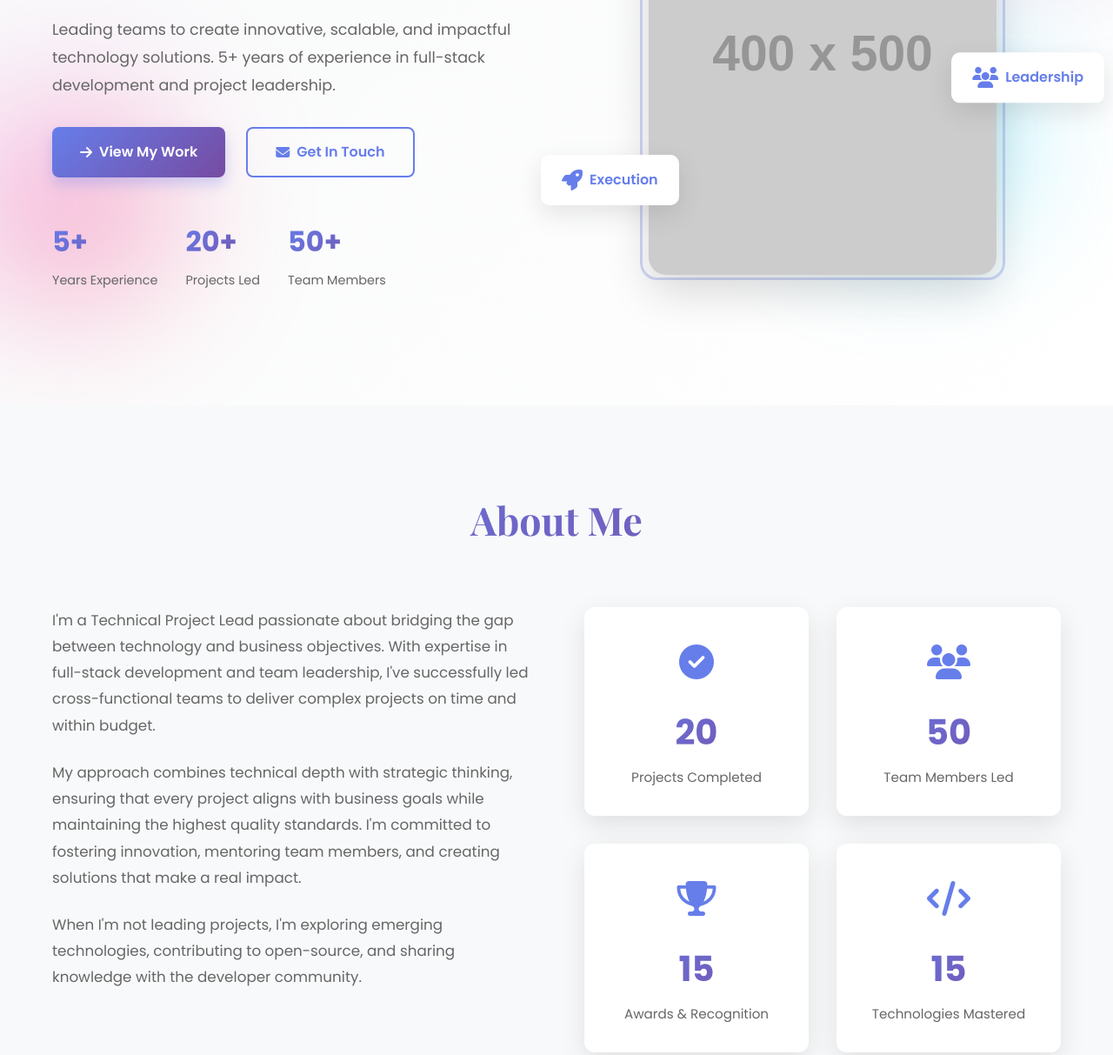
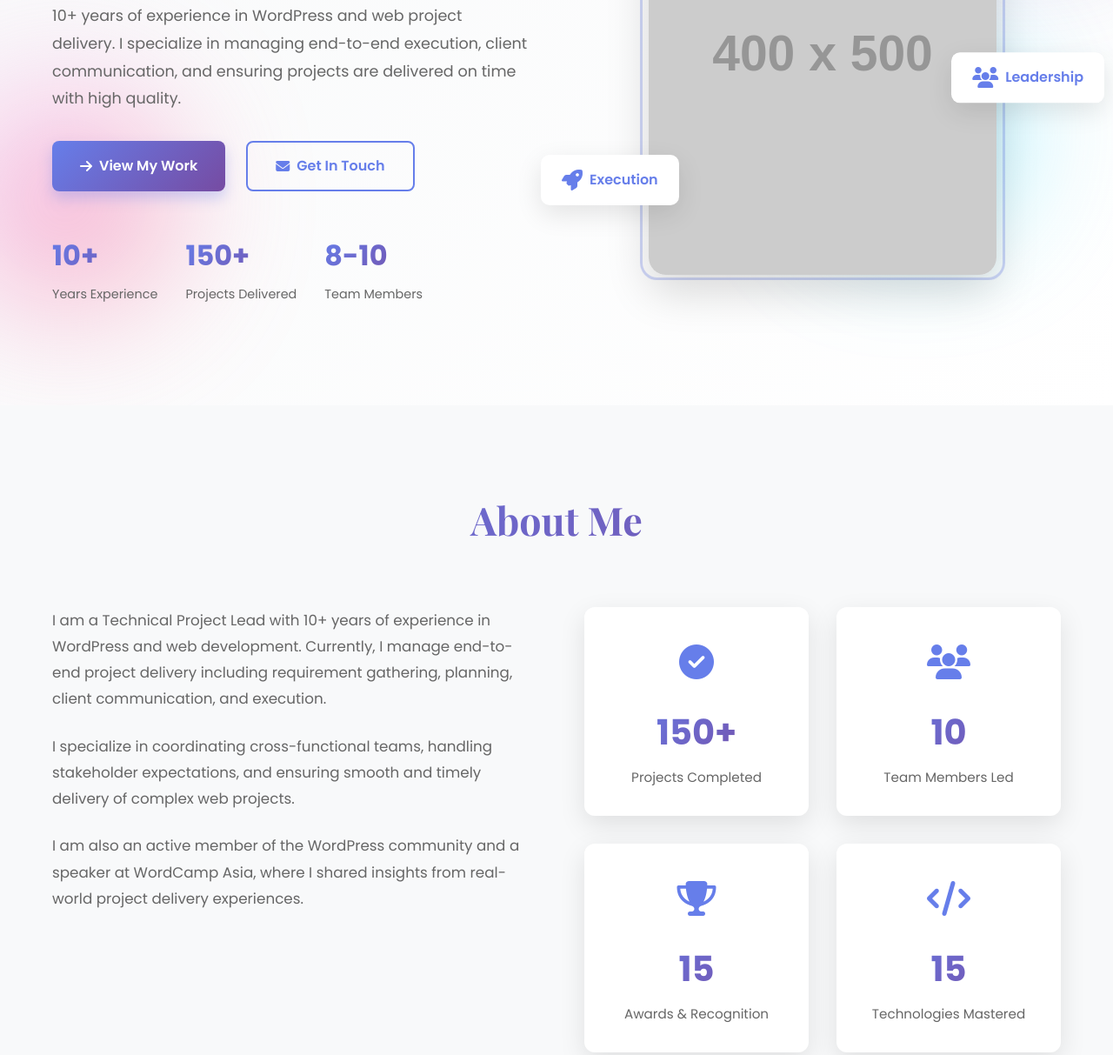
Before and after one commit to sreejavijayan17/sreejavijayan17.github.io, a plain HTML site: page index.html in a window 1280 px wide. Shown: the part 404-1617 px from the top of the page at 87% size. Drawn offline with nearby package versions, Linux system fonts and the light colour scheme; placeholder pictures from the web are drawn by us.

Commit message:
Revise experience details and add delivery section
Updated professional experience and project delivery details in the hero section and about me section. Added a new section outlining project delivery approach.

```diff
--- a/index.html
+++ b/index.html
@@ -54,7 +54,8 @@
                         Building Tomorrow's<br>
                         <span class="gradient-text">Digital Solutions</span>
                     </h1>
-                    <p class="hero-subtitle">Leading teams to create innovative, scalable, and impactful technology solutions. 5+ years of experience in full-stack development and project leadership.</p>
+                    <p class="hero-subtitle"> 10+ years of experience in WordPress and web project delivery.
+                        I specialize in managing end-to-end execution, client communication, and ensuring projects are delivered on time with high quality.</p>
                     <div class="hero-buttons">
                         <a href="#projects" class="btn btn-primary">
                             <i class="fas fa-arrow-right"></i> View My Work
@@ -65,15 +66,15 @@
                     </div>
                     <div class="hero-stats">
                         <div class="hero-stat">
-                            <h3>5+</h3>
+                            <h3>10+</h3>
                             <p>Years Experience</p>
                         </div>
                         <div class="hero-stat">
-                            <h3>20+</h3>
-                            <p>Projects Led</p>
+                            <h3>150+</h3>
+                            <p>Projects Delivered</p>
                         </div>
                         <div class="hero-stat">
-                            <h3>50+</h3>
+                            <h3>8-10</h3>
                             <p>Team Members</p>
                         </div>
                     </div>
@@ -107,19 +108,29 @@
             <h2 class="section-title">About Me</h2>
             <div class="about-content">
                 <div class="about-text">
-                    <p>I'm a Technical Project Lead passionate about bridging the gap between technology and business objectives. With expertise in full-stack development and team leadership, I've successfully led cross-functional teams to deliver complex projects on time and within budget.</p>
-                    <p>My approach combines technical depth with strategic thinking, ensuring that every project aligns with business goals while maintaining the highest quality standards. I'm committed to fostering innovation, mentoring team members, and creating solutions that make a real impact.</p>
-                    <p>When I'm not leading projects, I'm exploring emerging technologies, contributing to open-source, and sharing knowledge with the developer community.</p>
+                    <p>
+                        I am a Technical Project Lead with 10+ years of experience in WordPress and web development.
+                        Currently, I manage end-to-end project delivery including requirement gathering, planning,
+                        client communication, and execution.
+                    </p>
+                    <p>
+                        I specialize in coordinating cross-functional teams, handling stakeholder expectations,
+                        and ensuring smooth and timely delivery of complex web projects.
+                    </p>
+                    <p>
+                        I am also an active member of the WordPress community and a speaker at WordCamp Asia,
+                        where I shared insights from real-world project delivery experiences.
+                    </p>
                 </div>
                 <div class="about-stats">
                     <div class="stat-card">
                         <div class="stat-icon"><i class="fas fa-check-circle"></i></div>
-                        <div class="stat-number">20</div>
+                        <div class="stat-number">150+</div>
                         <div class="stat-label">Projects Completed</div>
                     </div>
                     <div class="stat-card">
                         <div class="stat-icon"><i class="fas fa-users"></i></div>
-                        <div class="stat-number">50</div>
+                        <div class="stat-number">10</div>
                         <div class="stat-label">Team Members Led</div>
                     </div>
                     <div class="stat-card">
@@ -311,7 +322,20 @@
             </div>
         </div>
     </section>
-
+    <section id="delivery" class="about">
+  <div class="container">
+    <h2 class="section-title">How I Deliver Projects</h2>
+    <div class="about-content">
+      <div class="about-text">
+        <p>• Clear requirement gathering and planning</p>
+        <p>• Strong stakeholder communication</p>
+        <p>• Agile-based execution and sprint tracking</p>
+        <p>• Risk identification and mitigation</p>
+        <p>• Focus on timely and quality delivery</p>
+      </div>
+    </div>
+  </div>
+</section>
     <!-- Skills Section -->
     <section id="skills" class="skills">
         <div class="container">
```
